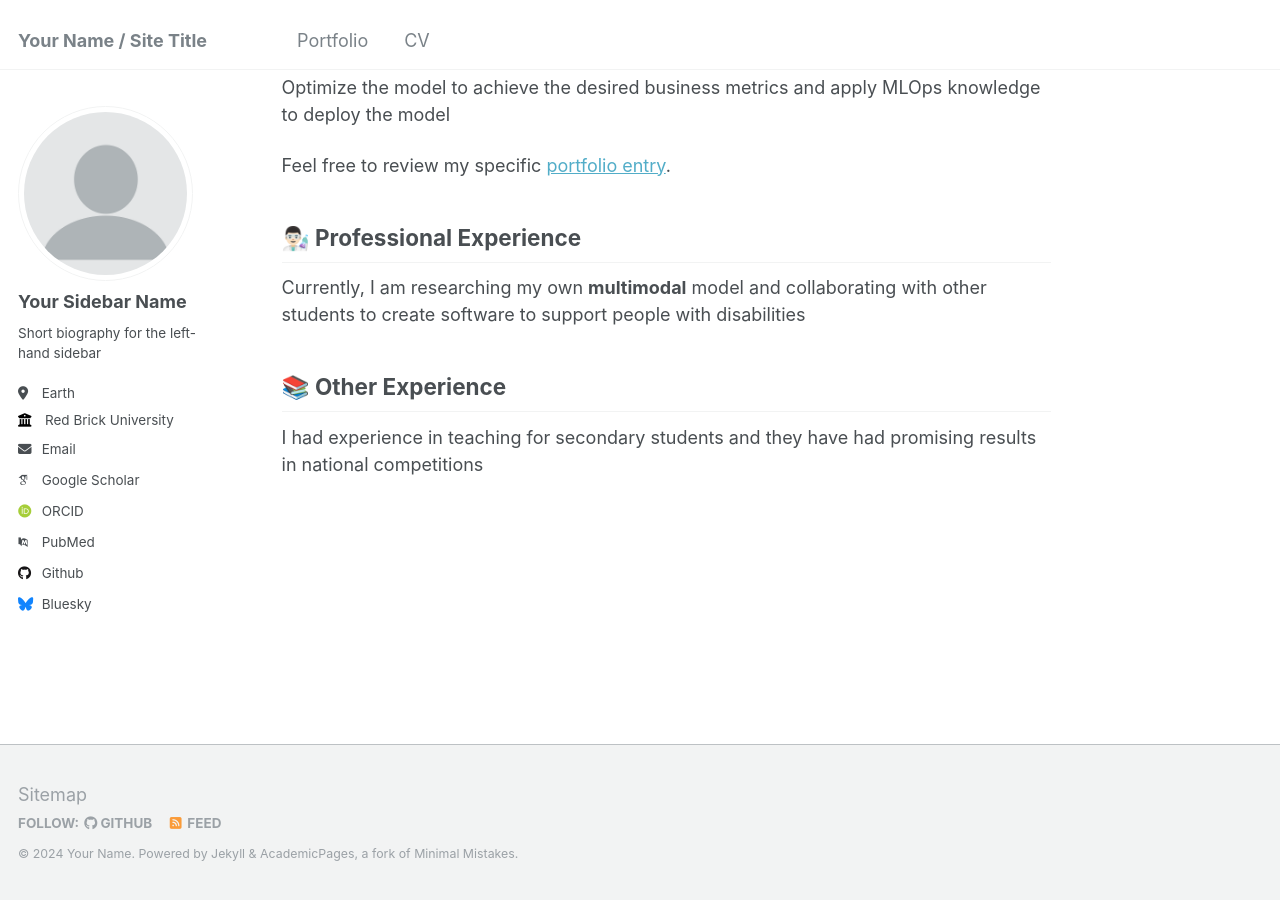
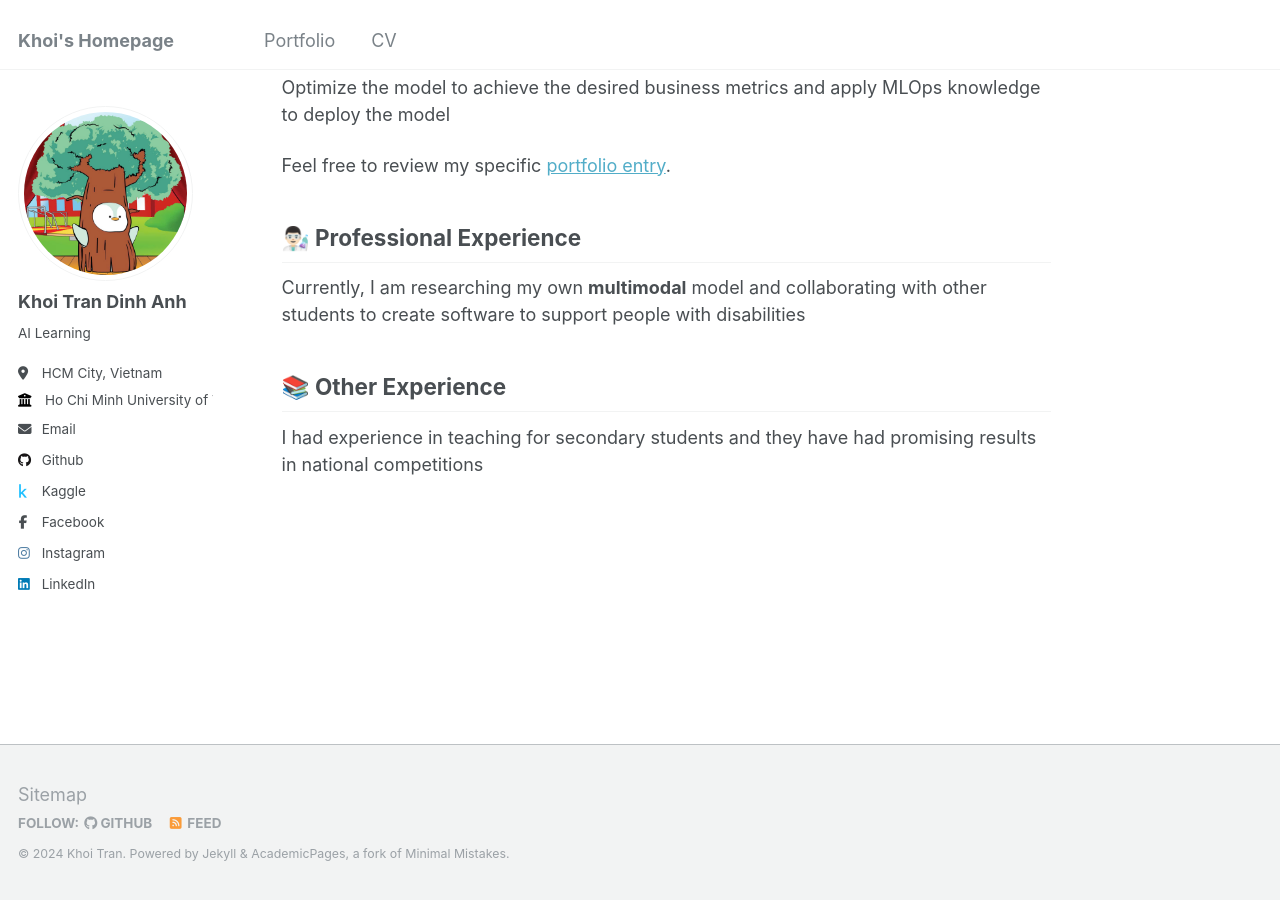
Before and after one commit to khoitran2003/khoitran2003.github.io, a Jekyll site: the page built from _pages/about.md, in a window 1280 px wide and 900 px high, scrolled down 587 px. Built offline with Jekyll 4.4.1, drawn with Linux system fonts in a browser that asks for light colours; some web fonts are replaced.

Commit message:
Update _config.yml

```diff
--- a/_config.yml
+++ b/_config.yml
@@ -8,56 +8,56 @@
 
 # Basic Site Settings
 locale                   : "en-US"
-title                    : "Your Name / Site Title"
+title                    : "Khoi's Homepage"
 title_separator          : "-"
-name                     : &name "Your Name"
-description              : &description "personal description"
-url                      : https://academicpages.github.io # the base hostname & protocol for your site e.g. "https://mmistakes.github.io"
+name                     : &name "Khoi Tran"
+description              : &description "Research student at HCMUT"
+url                      : https://khoitran2003.github.io # the base hostname & protocol for your site e.g. "https://mmistakes.github.io"
 baseurl                  : "" # the subpath of your site, e.g. "/blog"
-repository               : "academicpages/academicpages.github.io"
+repository               : "khoitran2003.github.io"
 
 # Site Author - The following control what appear as part of the author content on the side bar.
 #               If a field is blank the icon and link will not appear, otherwise it will be shown.
 #               Additional customization can be done by editing /_includes/author-profile.html
 author:
   # Biographic information
-  avatar           : "profile.png"
-  name             : "Your Sidebar Name"
-  pronouns         : # example: "she/her"
-  bio              : "Short biography for the left-hand sidebar"
-  location         : "Earth"
-  employer         : "Red Brick University"
+  avatar           : "profile.jpg"
+  name             : "Khoi Tran Dinh Anh"
+  pronouns         : #"he/his"
+  bio              : "AI Learning"
+  location         : "HCM City, Vietnam"
+  employer         : "Ho Chi Minh University of Technology"
   uri              : # URL
-  email            : "none@example.org"
+  email            : "anhkhoi246813579@gmail.com"
 
   # Academic websites
   arxiv            : # URL - Update with the correct link to your profile
-  googlescholar    : "https://scholar.google.com/citations?user=PS_CX0AAAAAJ"
+  googlescholar    : #"https://scholar.google.com/citations?user=PS_CX0AAAAAJ"
   impactstory      : # URL
-  orcid            : "http://orcid.org/yourorcidurl"
+  orcid            : #"http://orcid.org/yourorcidurl"
   semantic         : # URL
-  pubmed           : "https://www.ncbi.nlm.nih.gov/pubmed/?term=john+snow"
+  pubmed           : #"https://www.ncbi.nlm.nih.gov/pubmed/?term=john+snow"
   researchgate     : # URL
 
   # Repositories and software development
   bitbucket        : # Username - Update with your username on the site
   codepen          : # Username
   dribbble         : # Username
-  github           : "academicpages"
-  kaggle           : # Username
+  github           : "khoitran2003"
+  kaggle           : "khoianhh"
   stackoverflow    : # User number or user number and name (i.e., use "1" or "1/jeff-atwood")
 
   # Social media
-  bluesky          : "bsky.app" # Replace this with you Bluesky username
-  facebook         : # Username
+  bluesky          : #"bsky.app" # Replace this with you Bluesky username
+  facebook         : "khoi.tran.8325"
   flickr           : # Username
   foursquare       : # Username
   goodreads        : # Username
   google_plus      : # Username
   keybase          : # Username
-  instagram        : # Username
+  instagram        : "__bluedinoo__"
   lastfm           : # Username
-  linkedin         : # Username
+  linkedin         : "khoi-tran-909246262"
   mastodon         : # URL
   medium           : # URL
   pinterest        : # Username
```
